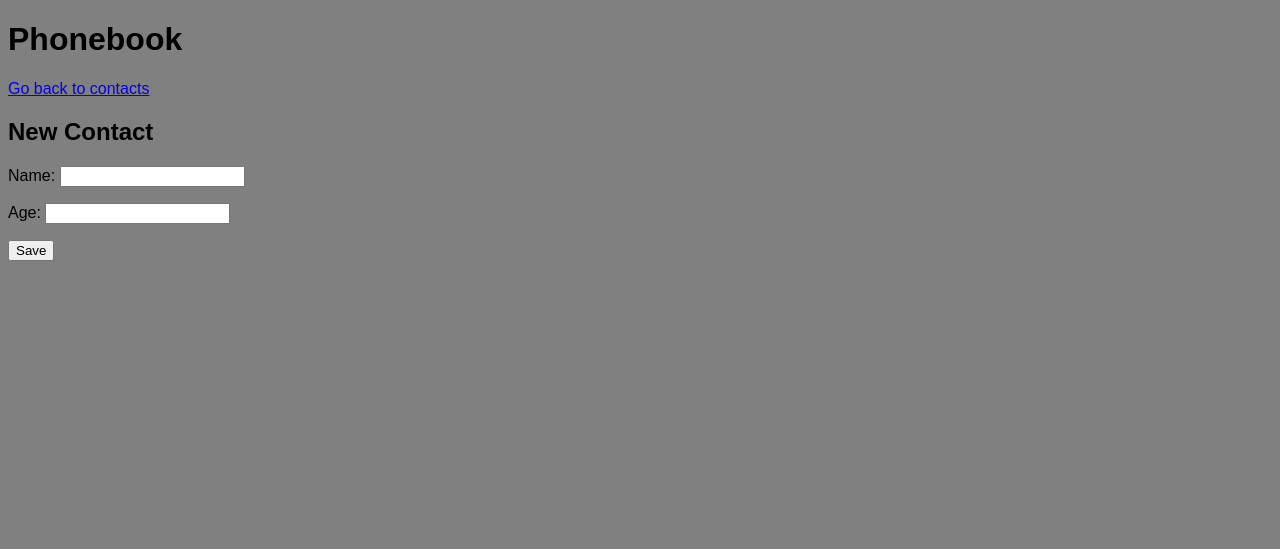
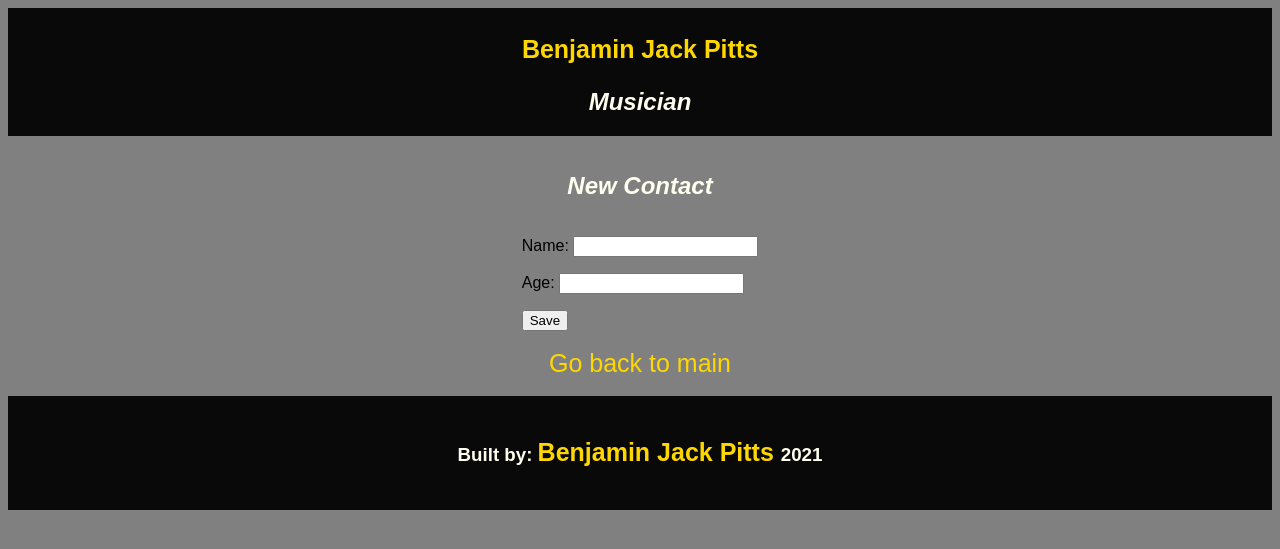
Before and after one commit to jlboba/django_contacts, a Django app: page /contacts/new in a window 1280 px wide. Shown: the top 549 px of the page. Run offline with Django 3.2, Linux system fonts and the light colour scheme.

```diff
--- a/contacts/static/css/styles.css
+++ b/contacts/static/css/styles.css
@@ -1,4 +1,66 @@
 body {
     font-family: Arial, Helvetica, sans-serif;
     background: gray;
+
 }
+img {
+  width: 80%;
+  border: 2px solid black;
+  opacity: .8;
+  border-radius: 10px;
+  box-shadow: 15px 15px 10px #090909;
+}
+h2 {
+  margin-top: 0;
+  color: ivory;
+  font-style: italic;
+}
+a {
+  text-decoration: none;
+  color: gold;
+  font-size: 25px;
+}
+a:hover {
+  color: ivory;
+}
+input:hover {
+  background: gold;
+}
+#submit:hover {
+  background: gray;
+  cursor: pointer;
+}
+header {
+  display: flex;
+  flex-direction: column;
+  align-items: center;
+  background: #090909;
+  color: ivory;
+}
+footer {
+  display: flex;
+  flex-direction: column;
+  align-items: center;
+  background: #090909;
+  color: ivory;
+  padding: 1.5rem;
+}
+.main {
+  display: flex;
+  flex-direction: column;
+  align-items: center;
+}
+.container {
+  display: flex;
+  flex-direction: row;
+  justify-content: space-around;
+}
+.profile {
+    display: flex;
+    flex-direction: row;
+    justify-content: center;
+    margin: 0 1rem;
+}
+#me {
+  width: 20%;
+}
--- a/contacts/templates/contacts/base.html
+++ b/contacts/templates/contacts/base.html
@@ -4,12 +4,23 @@
 <head>
     <meta charset="UTF-8">
     <meta name="viewport" content="width=device-width, initial-scale=1.0">
-    <title>Ben Pitts Contacts</title>
+    <title>Python/Django Template</title>
     <link rel="stylesheet" href="{% static 'css/styles.css' %}">
 </head>
 <body>
-    <h1>Phonebook</h1>
+
     <!-- where all other content will go when this template is extended to other files -->
-    {% block content %} {% endblock %}
+
+    <header>
+            <h1><a href="{% url 'profile' %}">Benjamin Jack Pitts</a></h1>
+            <h2>Musician</h2>
+          </header><br><br>
+
+{% block content %}{% endblock %}
+
+    <footer>
+    <h3>Built by: <a href='https://benjaminjackpitts.dev/'>Benjamin Jack Pitts </a> 2021</h3></footer>
+
+
 </body>
 </html>
--- a/contacts/templates/contacts/contact_detail.html
+++ b/contacts/templates/contacts/contact_detail.html
@@ -1,8 +1,11 @@
 <!-- including the base.html as a boilerplate -->
 {% extends 'contacts/base.html' %} {% block content %}
 <!-- contact detail content -->
-<a href="{% url 'contact_list' %}">Go back to contacts</a>
+<div class='main'>
 <h2>{{ contact.name }} <a href="{% url 'contact_edit' pk=contact.pk %}"}>(edit)</a></h2>
 <h4>Age: {{ contact.age }}</h4>
 <a href="{% url 'contact_delete' pk=contact.pk %}">Delete contact</a><br/>
+<a href="{% url 'contact_list' %}">Go back to main</a><br>
+</div>
+
 {% endblock %}
--- a/contacts/templates/contacts/contact_form.html
+++ b/contacts/templates/contacts/contact_form.html
@@ -1,9 +1,12 @@
 <!-- tunr/templates/tunr/artist_form.html -->
 {% extends 'contacts/base.html' %} {% block content %}
-<a href="{% url 'contact_list' %}">Go back to contacts</a>
+
+<div class='main'>
 <h2>New Contact</h2>
 <form method="POST">
   {% csrf_token %} {{ form.as_p }}
-  <button type="submit">Save</button>
-</form>
+  <button type="submit" id='submit'>Save</button>
+</form><br>
+<a href="{% url 'contact_list' %}">Go back to main</a><br>
+</div>
 {% endblock %}
--- a/contacts/urls.py
+++ b/contacts/urls.py
@@ -2,9 +2,11 @@ from django.urls import path
 from . import views
 
 urlpatterns = [
-    path('', views.contact_list, name='contact_list'),
+    path('contact_list', views.contact_list, name='contact_list'),
     path('contacts/<int:pk>', views.contact_detail, name='contact_detail'),
     path('contacts/new', views.contact_create, name='contact_create'),
     path('contacts/<int:pk>/edit', views.contact_edit, name='contact_edit'),
-    path('contacts/<int:pk>/delete', views.contact_delete, name='contact_delete')
+    path('contacts/<int:pk>/delete', views.contact_delete, name='contact_delete'),
+    path('', views.profile, name='profile'),
+    path('about', views.about, name='about'),
 ]
--- a/contacts/views.py
+++ b/contacts/views.py
@@ -14,6 +14,14 @@ def contact_list(request):
 def contact_detail(request, pk):
     contact = Contact.objects.get(id=pk)
     return render(request, 'contacts/contact_detail.html', {'contact': contact})
+
+##profile
+def profile(request):
+    return render(request, 'contacts/profile.html')
+
+##about
+def about(request):
+    return render(request, 'contacts/about.html')
 
 ## new
 def contact_create(request):
```
Also changed, not shown: contacts/templates/contacts/about.html (added, +17 -0 lines), contacts/templates/contacts/contact_list.html (+7 -2 lines), contacts/templates/contacts/profile.html (added, +17 -0 lines), profile.html (added).
